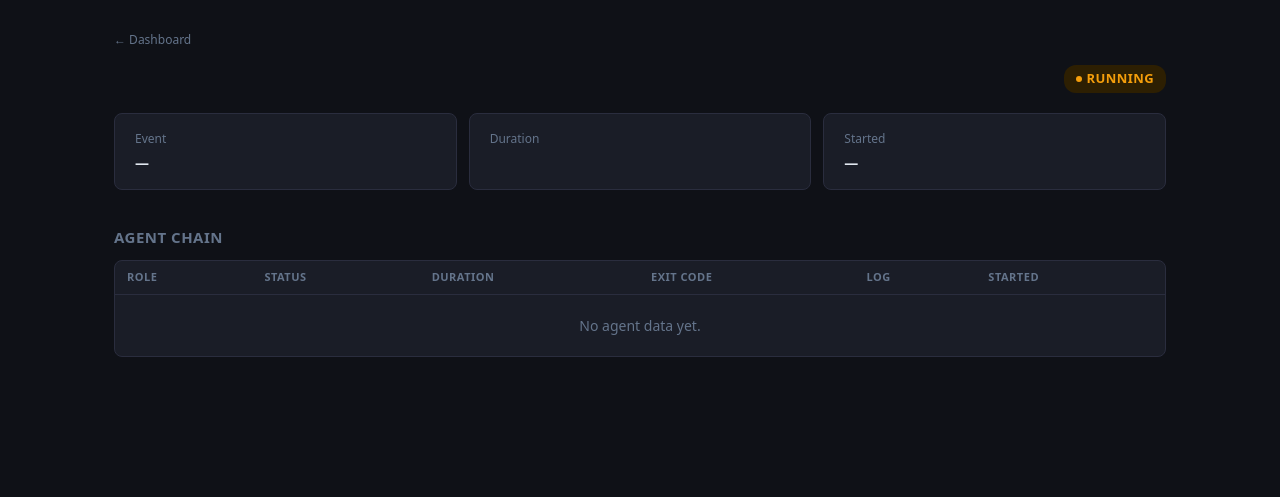
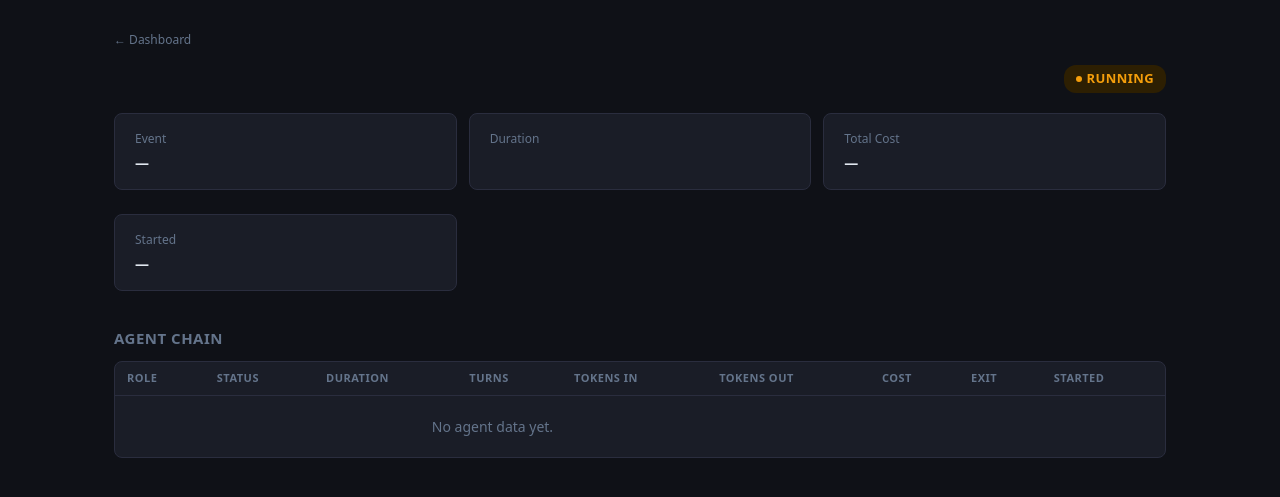
Before and after one commit to pdawson1983/KubernetesHyperVLab, a FastAPI app: template claude-agent/web-ui/templates/task.html in a window 1280 px wide. Shown: the part 52-549 px from the top of the page. Run offline with FastAPI, Linux system fonts and the light colour scheme; the template is opened without the code that fills it, so the values that code supplies are empty; parts of the project's set-up code (start-up, migrations or seed data) failed here and were passed over.

Commit message:
Token consumption: capture, store, and display per-agent token usage
entrypoint.sh:
- Switch to --output-format json for all Claude invocations
- Extract result text → output log; save full JSON → metrics.json
- _record_completion reads metrics.json and adds tokens_input,
  tokens_output, tokens_cache_read, tokens_cache_creation, cost_usd,
  num_turns to each agent entry in task.json

Postgres:
- agent_runs: add 6 new columns (tokens_input/output, cache_read/creation,
  cost_usd, num_turns) with ADD COLUMN IF NOT EXISTS migration
- init SQL updated for fresh installs

Observer: import all token fields from task.json on telemetry archive

Web UI:
- Dashboard: Tokens (in+out) and Cost columns per run
- Task detail: Total Cost in header stats; per-agent Turns, Tokens In,
  Tokens Out, Cost columns in agent chain table
- fmt_cost and fmt_tokens helpers

Agent image 20260511-115801 | Web UI 20260511-115954 | Mock 14/14

Co-Authored-By: Claude Sonnet 4.6 <noreply@anthropic.com>

```diff
--- a/claude-agent/web-ui/app.py
+++ b/claude-agent/web-ui/app.py
@@ -48,6 +48,22 @@ def sign(payload_bytes: bytes) -> str:
     return "sha256=" + hmac.new(WEBHOOK_SECRET, payload_bytes, hashlib.sha256).hexdigest()
 
 
+def fmt_cost(usd):
+    if not usd:
+        return "—"
+    if usd < 0.001:
+        return f"${usd:.4f}"
+    return f"${usd:.3f}"
+
+
+def fmt_tokens(n):
+    if not n:
+        return "—"
+    if n >= 1000:
+        return f"{n/1000:.1f}k"
+    return str(n)
+
+
 def fmt_duration(secs):
     if secs is None:
         return "—"
@@ -65,6 +81,9 @@ async def dashboard(request: Request):
     rows = await db.fetch("""
         SELECT r.task_id, r.title, r.repo_url, r.event, r.status,
                r.created_at, r.duration_seconds, r.failed_agent,
+               COALESCE(SUM(a.cost_usd), 0)       AS total_cost_usd,
+               COALESCE(SUM(a.tokens_input), 0)    AS total_tokens_in,
+               COALESCE(SUM(a.tokens_output), 0)   AS total_tokens_out,
                json_agg(
                    json_build_object('role', a.role, 'status', a.status)
                    ORDER BY a.started_at
@@ -81,6 +100,8 @@ async def dashboard(request: Request):
         t = dict(r)
         t["agents"] = json.loads(t["agents"]) if t["agents"] else []
         t["duration_fmt"] = fmt_duration(t["duration_seconds"])
+        t["cost_fmt"] = fmt_cost(float(t["total_cost_usd"] or 0))
+        t["tokens_fmt"] = fmt_tokens((t["total_tokens_in"] or 0) + (t["total_tokens_out"] or 0))
         tasks.append(t)
     return templates.TemplateResponse("dashboard.html", {"request": request, "tasks": tasks})
 
@@ -99,10 +120,16 @@ async def task_detail(request: Request, task_id: str):
         db_agents = await db.fetch(
             "SELECT * FROM agent_runs WHERE task_id=$1 ORDER BY started_at", task_id
         )
+        total_cost = 0.0
         for a in db_agents:
             d = dict(a)
             d["duration_fmt"] = fmt_duration(d.get("duration_seconds"))
+            d["cost_fmt"] = fmt_cost(float(d.get("cost_usd") or 0))
+            d["tokens_in_fmt"] = fmt_tokens(d.get("tokens_input") or 0)
+            d["tokens_out_fmt"] = fmt_tokens(d.get("tokens_output") or 0)
+            total_cost += float(d.get("cost_usd") or 0)
             agent_list.append(d)
+        run["total_cost_fmt"] = fmt_cost(total_cost)
     else:
         # Task still running — read live from dispatcher NFS proxy
         live = True
@@ -142,7 +169,11 @@ async def task_detail(request: Request, task_id: str):
                     "exit_code":        a.get("exit_code"),
                     "log_path":         a.get("log"),
                     "started_at":       _dt(a.get("started_at")),
+                    "cost_fmt":         fmt_cost(float(a.get("cost_usd") or 0)),
+                    "tokens_in_fmt":    fmt_tokens(a.get("tokens_input") or 0),
+                    "tokens_out_fmt":   fmt_tokens(a.get("tokens_output") or 0),
                 })
+            run["total_cost_fmt"] = "—"
             agent_list.sort(key=lambda x: x.get("started_at") or datetime.min.replace(tzinfo=timezone.utc))
         except Exception as e:
             return HTMLResponse(f"Task not found ({e})", status_code=404)
--- a/claude-agent/web-ui/templates/dashboard.html
+++ b/claude-agent/web-ui/templates/dashboard.html
@@ -13,6 +13,8 @@
         <th>Status</th>
         <th>Chain</th>
         <th>Duration</th>
+        <th>Tokens</th>
+        <th>Cost</th>
         <th>Started</th>
       </tr>
     </thead>
@@ -40,6 +42,8 @@
           </div>
         </td>
         <td class="mono">{{ t.duration_fmt }}</td>
+        <td class="mono">{{ t.tokens_fmt }}</td>
+        <td class="mono">{{ t.cost_fmt }}</td>
         <td class="meta">
           {% if t.created_at %}
           {{ t.created_at.strftime('%m-%d %H:%M') }}
--- a/claude-agent/web-ui/templates/task.html
+++ b/claude-agent/web-ui/templates/task.html
@@ -38,6 +38,10 @@
     <div style="font-weight:600;margin-top:4px;">{{ run.duration_fmt }}</div>
   </div>
   <div class="card">
+    <div class="meta">Total Cost</div>
+    <div style="font-weight:600;margin-top:4px;">{{ run.total_cost_fmt or '—' }}</div>
+  </div>
+  <div class="card">
     <div class="meta">Started</div>
     <div style="font-weight:600;margin-top:4px;">
       {% if run.created_at %}{{ run.created_at.strftime('%Y-%m-%d %H:%M:%S') }}{% else %}—{% endif %}
@@ -53,8 +57,11 @@
         <th>Role</th>
         <th>Status</th>
         <th>Duration</th>
-        <th>Exit Code</th>
-        <th>Log</th>
+        <th>Turns</th>
+        <th>Tokens In</th>
+        <th>Tokens Out</th>
+        <th>Cost</th>
+        <th>Exit</th>
         <th>Started</th>
       </tr>
     </thead>
@@ -64,11 +71,12 @@
         <td style="font-weight:600;text-transform:capitalize;">{{ a.role }}</td>
         <td><span class="badge {{ a.status }}">{{ a.status }}</span></td>
         <td class="mono">{{ a.duration_fmt }}</td>
+        <td class="mono">{{ a.num_turns or '—' }}</td>
+        <td class="mono">{{ a.tokens_in_fmt or '—' }}</td>
+        <td class="mono">{{ a.tokens_out_fmt or '—' }}</td>
+        <td class="mono">{{ a.cost_fmt or '—' }}</td>
         <td class="mono">
           {% if a.exit_code is not none %}{{ a.exit_code }}{% else %}—{% endif %}
-        </td>
-        <td class="mono" style="font-size:11px;">
-          {% if a.log_path %}{{ a.log_path }}{% else %}—{% endif %}
         </td>
         <td class="meta">
           {% if a.started_at %}{{ a.started_at.strftime('%H:%M:%S') }}{% else %}—{% endif %}
--- a/helm/claude-agents-v6/values.yaml
+++ b/helm/claude-agents-v6/values.yaml
@@ -28,7 +28,7 @@ global:
   image:
     # Push: podman push 192.168.100.11:30500/claude-agent:<tag> --tls-verify=false
     repository: 192.168.100.11:30500/claude-agent
-    tag: "20260511-112123"
+    tag: "20260511-115801"
     pullPolicy: IfNotPresent
   model: claude-sonnet-4-20250514
   resources:
@@ -237,7 +237,7 @@ webui:
   enabled: true
   image:
     repository: 192.168.100.11:30500/agentforge-webui
-    tag: "20260511-113005"
+    tag: "20260511-115954"
     pullPolicy: IfNotPresent
   port: 8000
   resources:
```
Also changed, not shown: helm/claude-agents-v6/templates/postgres/postgres.yaml (+23 -9 lines), helm/claude-agents-v6/templates/webhook/dispatcher.yaml (+12 -3 lines), 1 other file.
